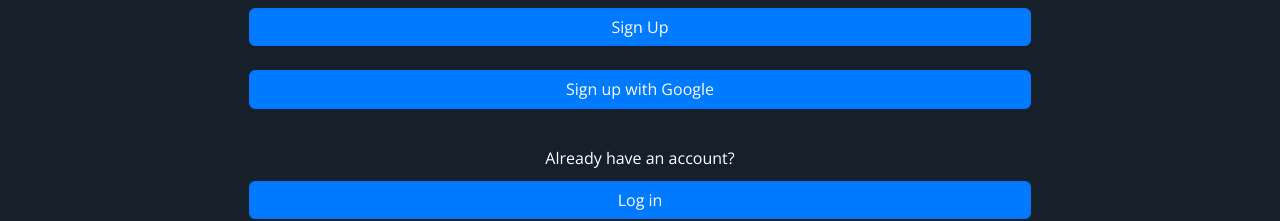
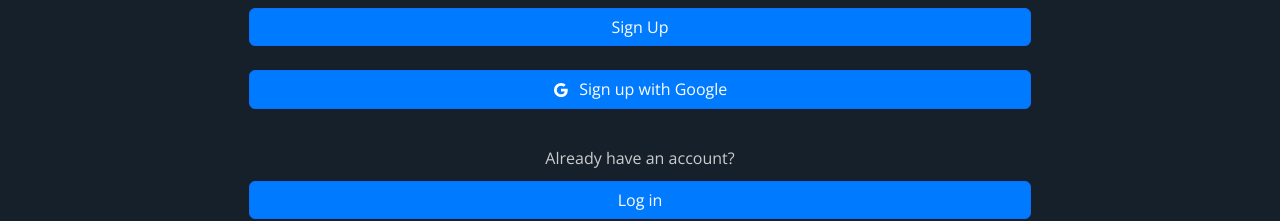
Before and after one commit to shiragin/blog-away, a React (Create React App) app: page /login in a window 1280 px wide. Shown: the part 469-690 px from the top of the page. Built offline with nearby package versions, Linux system fonts and the light colour scheme; no server answers.

Commit message:
Style fixes

```diff
--- a/src/Components/Login/Login.css
+++ b/src/Components/Login/Login.css
@@ -64,6 +64,7 @@
 
 .button-text {
   margin: 1rem 0 0.8rem;
+  color: var(--offwhite);
 }
 
 .login-submit-button {
@@ -74,13 +75,8 @@
   margin-bottom: 1.5rem;
 }
 
-/* .login-links {
-  margin-top: 1.6rem;
-} */
-
 .login-link,
 .login-link:visited {
-  /* margin-top: 0.6rem; */
   justify-self: flex-end;
   text-align: left;
   color: (--white);
@@ -98,11 +94,7 @@
   color: var(--white);
 }
 
-.sign-google {
-  margin: 1rem 0;
-  border-top: 1px solid #ccc;
+.google {
+  padding-bottom: 0.12rem;
+  margin-right: 0.4rem;
 }
-
-.sign-google div {
-  margin: 1rem;
-}
--- a/src/Components/Login/LoginForm.js
+++ b/src/Components/Login/LoginForm.js
@@ -1,6 +1,6 @@
-import { useNavigate } from 'react-router-dom';
 import Form from 'react-bootstrap/Form';
 import Button from 'react-bootstrap/Button';
+import { Google } from 'react-bootstrap-icons';
 import './Login.css';
 
 function LoginForm({
@@ -16,8 +16,6 @@ function LoginForm({
   logType,
   setLogType,
 }) {
-  const navigate = useNavigate();
-
   return (
     <div className="login-container">
       <h1 className="login-title display-6">
@@ -88,7 +86,8 @@ function LoginForm({
             type="submit"
             onClick={onGoogle}
           >
-            Sign up with Google
+            <Google size={16} className="google" />{' '}
+            {logType === 'signup' ? 'Sign up' : 'Log in'} with Google
           </Button>
           <div className="button-text">Already have an account?</div>
           {logType === 'signup' ? (
```
